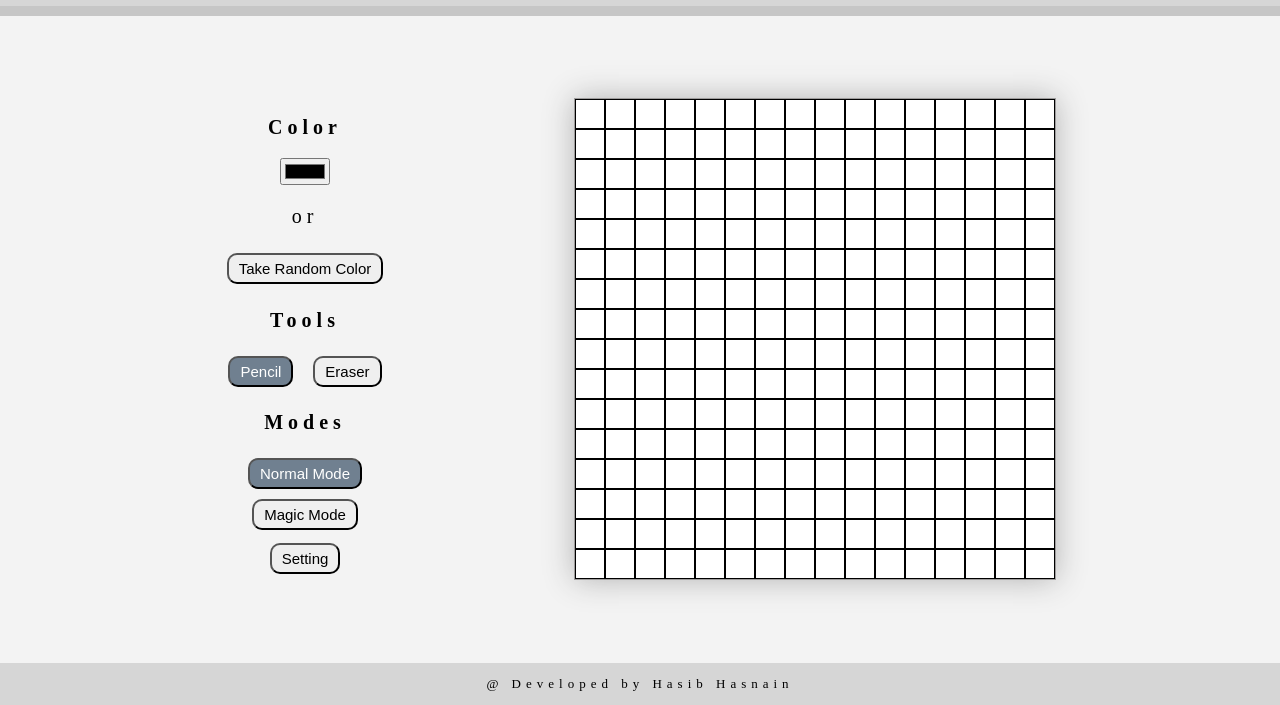
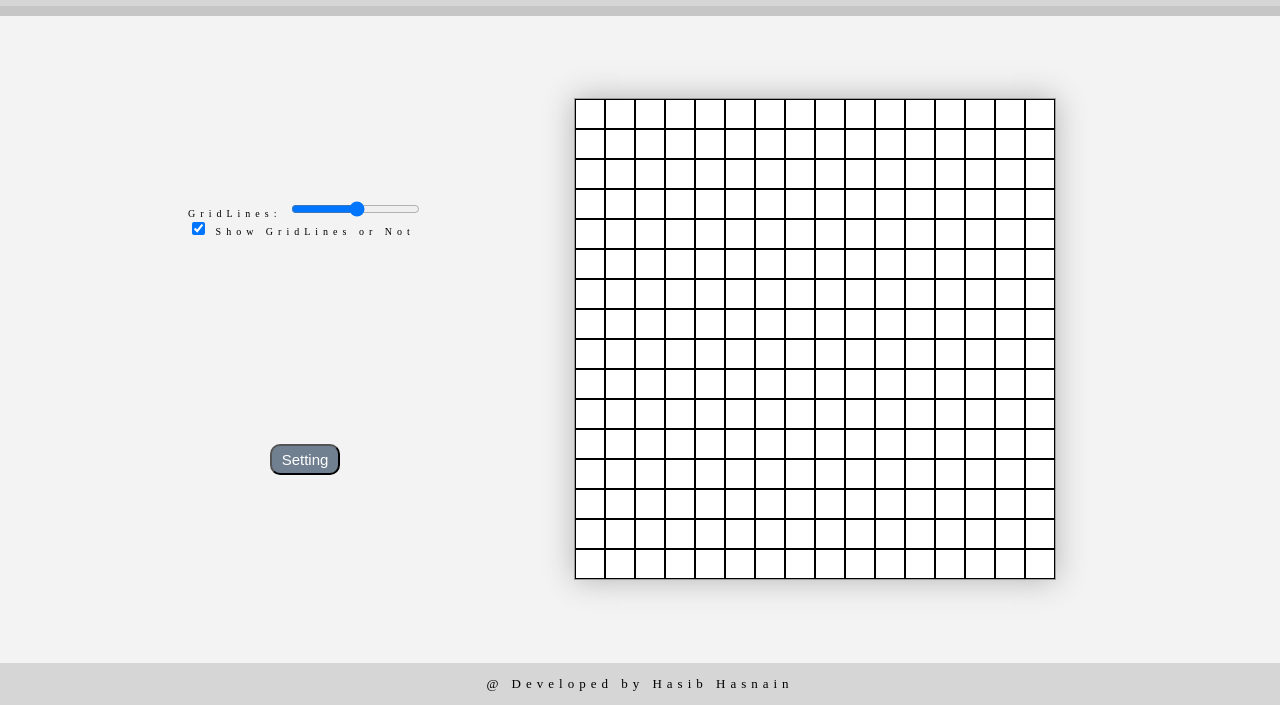
Before and after one commit to SMHasibHasnain/Frontend-Mini-Projects, a plain HTML site: page Etch-a-Sketch/index.html in a window 1280 px wide. Both pictures are taken after a click on the button "Setting". Shown: the part 95-800 px from the top of the page. Drawn offline with Linux system fonts and the light colour scheme; a web font is replaced by a local one.

Commit message:
add settings feature by which grid/pixel number can be changed dynamically, add gridline show or not checkbox

```diff
--- a/Etch-a-Sketch/index.html
+++ b/Etch-a-Sketch/index.html
@@ -16,7 +16,7 @@
   <main>
     <section id="left">
 
-        <h2 class="subheading">Color</h2>
+        <h2 class="subheading modded">Color</h2>
       <div class="color-selection">
         <div class="manual-color-selection">
           <input type="color" class="color" />
@@ -25,16 +25,24 @@
         <button class="auto-color-button">Take Random Color</button>
       </div>
 
-      <h2 class="subheading">Tools</h2>
+      <h2 class="subheading modded">Tools</h2>
       <div class="tools-normal">
         <button class="tool pencil-tool">Pencil</button>
         <button class="tool eraser-tool">Eraser</button>
       </div>
 
-      <h2 class="subheading">Modes</h2>
+      <h2 class="subheading modded">Modes</h2>
       <div class="modes">
         <button class="mode mode-normal">Normal Mode</button>
         <button class="mode mode-magic">Magic Mode</button>
+      </div>
+
+      <div class="subsettings selectedDisplay">
+        <label for="range">GridLines:</label>
+        <input type="range" min="1" max="50" id="range">
+        <br>
+        <input type="checkbox" checked id="showGridLinesOrNot">
+        <label for="showGridLinesOrNot">Show GridLines or Not</label>
       </div>
 
       <button class="settings">Setting</button>
--- a/Etch-a-Sketch/script.js
+++ b/Etch-a-Sketch/script.js
@@ -13,6 +13,21 @@ const modeNormal = document.querySelector(".mode-normal");
 const modeMagic = document.querySelector(".mode-magic");
 
 const canvas = document.querySelector(".canvas");
+
+let settings = false;
+const settingsBtn = document.querySelector(".settings");
+
+const subsettings = document.querySelector(".subsettings");
+
+const gridRangeInput = document.querySelector("#range");
+
+let showGrid = "on";
+const showGridLinesOrNot = document.querySelector("#showGridLinesOrNot");
+
+const colorSelection = document.querySelector(".color-selection");
+const toolsNormal = document.querySelector(".tools-normal");
+const modes = document.querySelector(".modes");
+const modded = document.querySelectorAll(".modded");
 
 let gridSize = 16;
 let gridUnits;
@@ -60,6 +75,10 @@ function removeListeners() {
         gridUnits[i] = removeAllListeners(gridUnits[i]);
     }
     gridUnits = document.querySelectorAll(".pixel");
+}
+
+function deleteNodes() {
+    canvas.innerHTML = "";
 }
 
 function applyMagicMode() {
@@ -123,7 +142,12 @@ eraserTool.addEventListener("click", ()=> {
 manualColorInput.addEventListener("input", ()=>{
     color = manualColorInput.value;
     autoColor = false;
+});
 
+manualColorInput.addEventListener("click", ()=>{
+    color = manualColorInput.value;
+    autoColor = false;
+    autoColorButton.classList.remove("selectedColor");
 });
 
 autoColorButton.addEventListener("click", ()=> {
@@ -143,5 +167,49 @@ function takeRandomColor() {
     return randomColors[x];
 }
 
+settingsBtn.addEventListener("click", ()=> {
+    settingsBtn.classList.toggle("selectedColor");
+    openOrCloseSettings();
+    if(settings == false) {
+        settings = true;
+    } else {
+        settings = false;
+    }
+});
+
+function openOrCloseSettings() {
+    colorSelection.classList.toggle("selectedDisplay");
+    toolsNormal.classList.toggle("selectedDisplay");
+    modes.classList.toggle("selectedDisplay");
+    subsettings.classList.toggle("selectedDisplay");
+    for(let i=0; i<modded.length; i++) {
+        modded[i].classList.toggle("selectedDisplay");
+    }
+
+}
+
+gridRangeInput.addEventListener("input", ()=> {
+    gridSize = parseInt(gridRangeInput.value);
+    deleteNodes();
+    makeGrid();
+})
+
+showGridLinesOrNot.addEventListener("click", ()=> {
+    let x = showGridLinesOrNot.value;
+    test(x);
+    if(showGrid == "off") {
+        showGrid = "on";
+    } else {
+        showGrid = "off";
+    }
+    gridUnits.forEach(pixel => {
+        pixel.style.border = (showGrid === "on") ? "1px solid black" : "none";
+    });
+})
+
+function test(x) {
+    console.log(x);
+}
+
 pencilTool.classList.toggle("selectedColor");
 modeNormal.classList.add("selectedColor");
--- a/Etch-a-Sketch/style.css
+++ b/Etch-a-Sketch/style.css
@@ -112,6 +112,10 @@ button {
     color: white;
 }
 
+.selectedDisplay {
+    display: none;
+}
+
 @media only screen and (max-width: 600px) {
 
     body {
```
